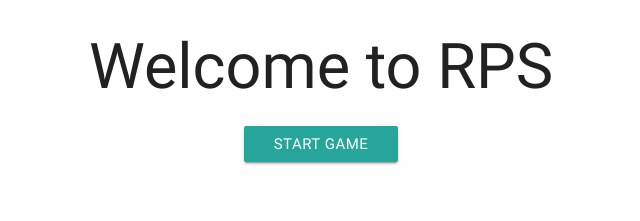
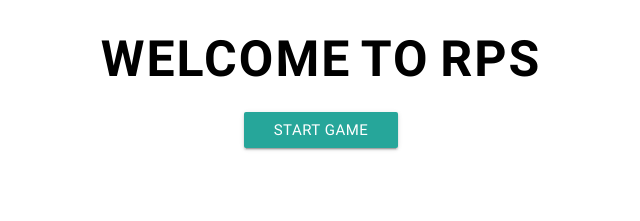
Before and after one commit to alocke12992/JQuery_RPS, a plain HTML site: page index.html in a window 1280 px wide. Shown: the whole page, without its empty margins (319-959 px from the left). Drawn offline with nearby package versions, Linux system fonts and the light colour scheme; files whose address does not match are found by name.

Commit message:
Minor Changes

```diff
--- a/css/main.css
+++ b/css/main.css
@@ -0,0 +1,11 @@
+#header {
+font-size: 50px !important;
+letter-spacing: 2px !important;
+word-spacing: -3.6px !important;
+color: #000000;
+font-weight: 700 !important;
+text-decoration: none !important;
+font-style: normal !important;
+font-variant: normal !important;
+text-transform: uppercase !important;
+}
--- a/index.html
+++ b/index.html
@@ -14,7 +14,7 @@
   <div class="container">
     <div>
       <div id="welcome" class="center">
-        <h1 class="center-align">Welcome to RPS</h1>
+        <h1 id='header' class="center-align">Welcome to RPS</h1>
       </div>
       <div class='row'><a id="start" class="col s2 offset-s5 waves-effect waves-light btn scale-transition scale-in">Start Game</a></div>
       <div class='row'><a id="reset" class="col s2 offset-s5 waves-effect waves-light btn scale-transition scale-out">Reset</a></div>
@@ -30,6 +30,7 @@
         <a class="btn tooltipped col s3" data-position="bottom" data-delay="50" data-tooltip="Total Games Played" id='games_played'>0</a>
       </div>
       <div class='container section'>
+        <div class='section'></div>
           <div class='row section'>
             <div class='col s4'><img src="images/hand-rock.png" id="Rock" class="responsive-img choice" alt="hand rock"></div>
             <div class='col s4'><img src="images/hand.png" id="Paper" class="responsive-img choice" alt="hand paper"></div>
```
